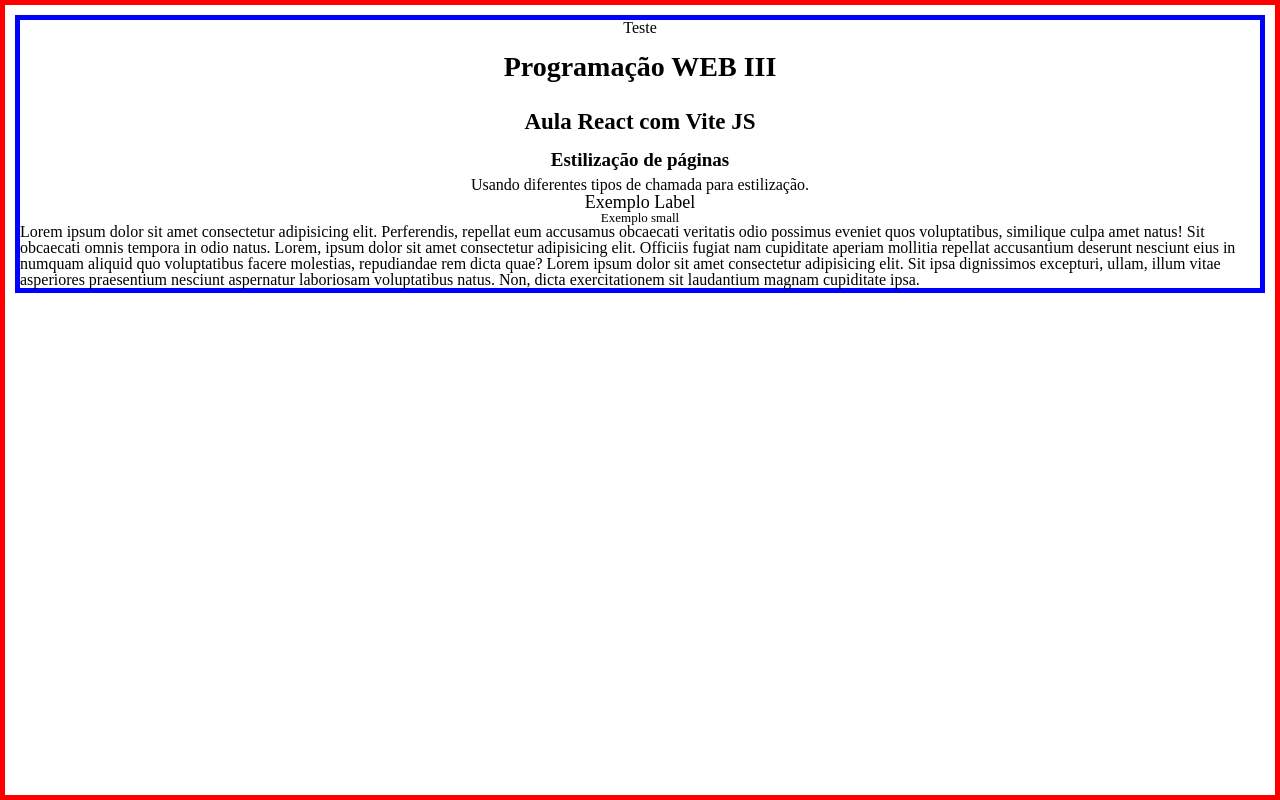
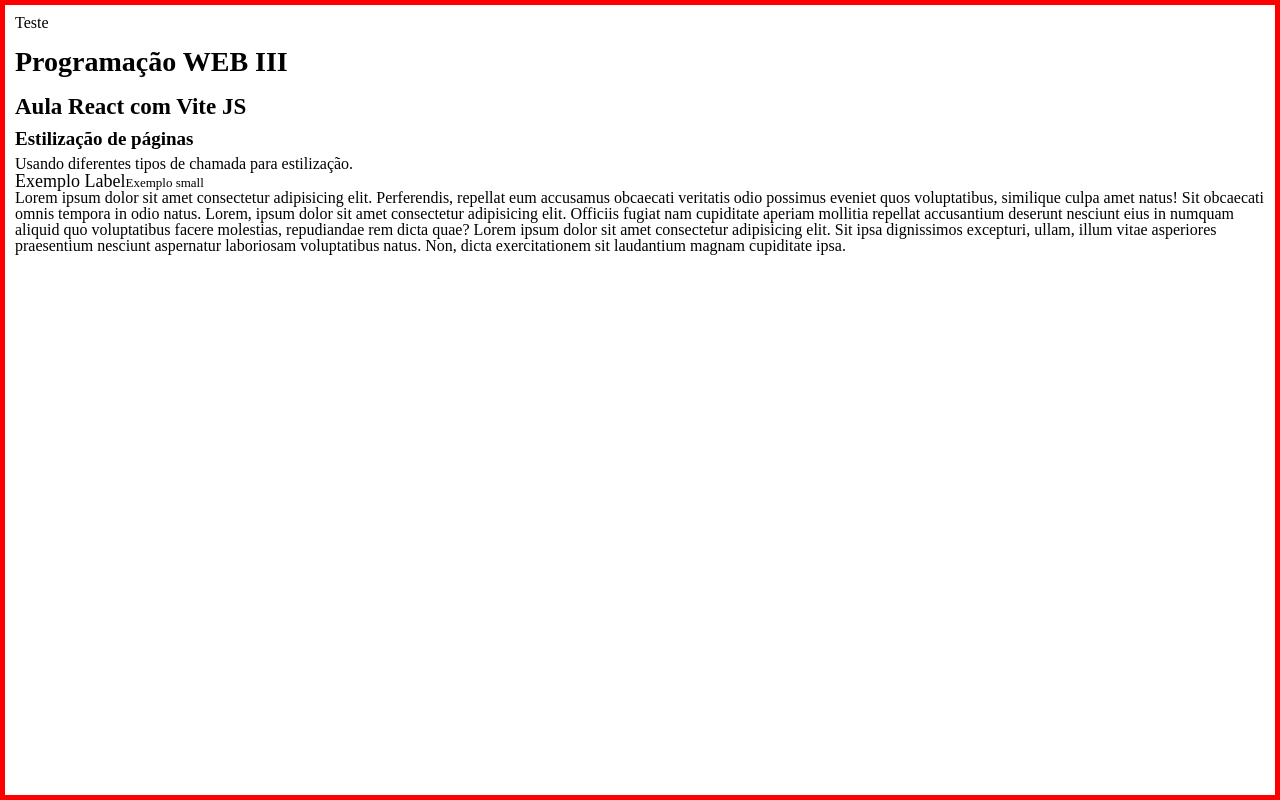
Before and after one commit to Tanaka081/introducao-vitejs, a React (Vite) app: page /exemplo/2 in a window 1280 px wide. Built offline with nearby package versions, Linux system fonts and the light colour scheme.

Commit message:
16/03/26

```diff
--- a/src/pages/exemplos/ex-02/index.jsx
+++ b/src/pages/exemplos/ex-02/index.jsx
@@ -1,8 +1,8 @@
-import './index.css';
+import styles from './index.module.css';
 
 function Exemplo02() {
   return (
-    <div className='container'>
+    <div className='styles.container'>
       <p>Teste</p>
       <h1>Programação WEB III</h1>
       <h2>Aula React com Vite JS</h2>
```
Also changed, not shown: src/pages/exemplos/ex-02/index.module.css (renamed from src/pages/exemplos/ex-02/index.css), src/pages/home/index.module.css (added).
